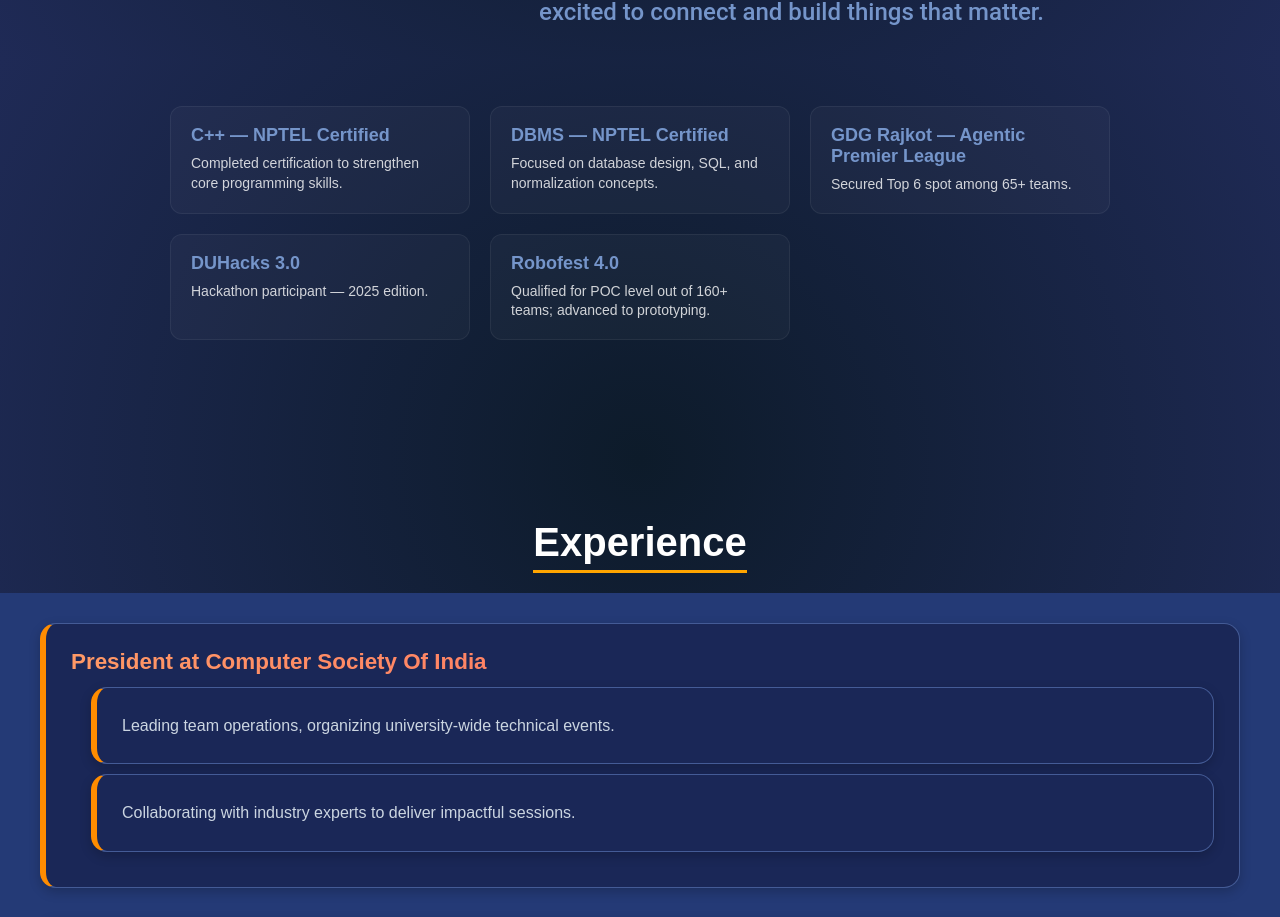
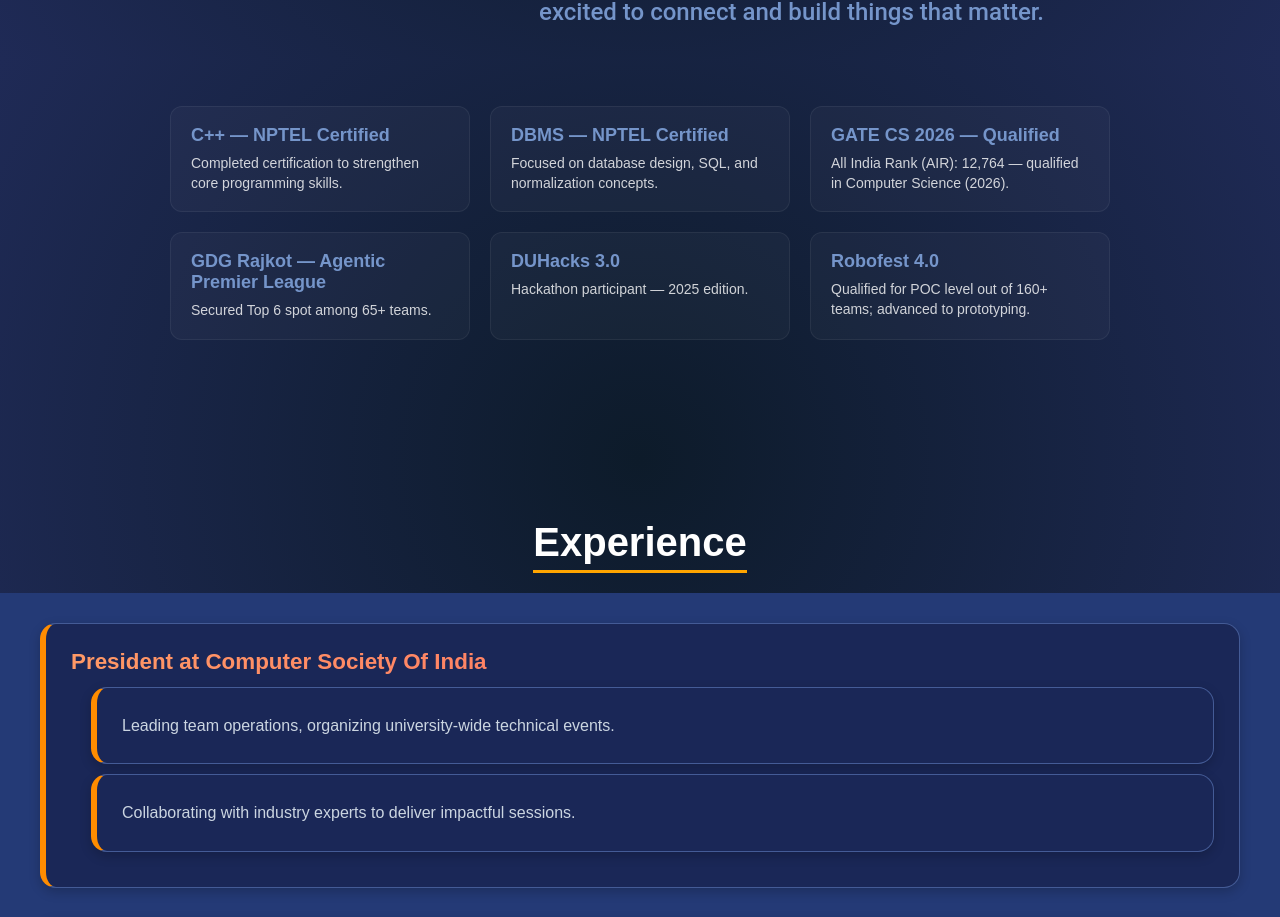
Before and after one commit to Harmi-kotak22/React-Portfolio, a React (Vite) app: page / in a window 1280 px wide. Shown: the part 1540-2457 px from the top of the page. Built offline with nearby package versions, Linux system fonts and the light colour scheme.

Commit message:
Updated information

```diff
--- a/src/components/About/About.jsx
+++ b/src/components/About/About.jsx
@@ -32,6 +32,11 @@ const About = () => {
           </div>
 
           <div className="achievement-card">
+            <h3>GATE CS 2026 — Qualified</h3>
+            <p>All India Rank (AIR): 12,764 — qualified in Computer Science (2026).</p>
+          </div>
+
+          <div className="achievement-card">
             <h3>GDG Rajkot — Agentic Premier League</h3>
             <p>Secured Top 6 spot among 65+ teams.</p>
           </div>
```
